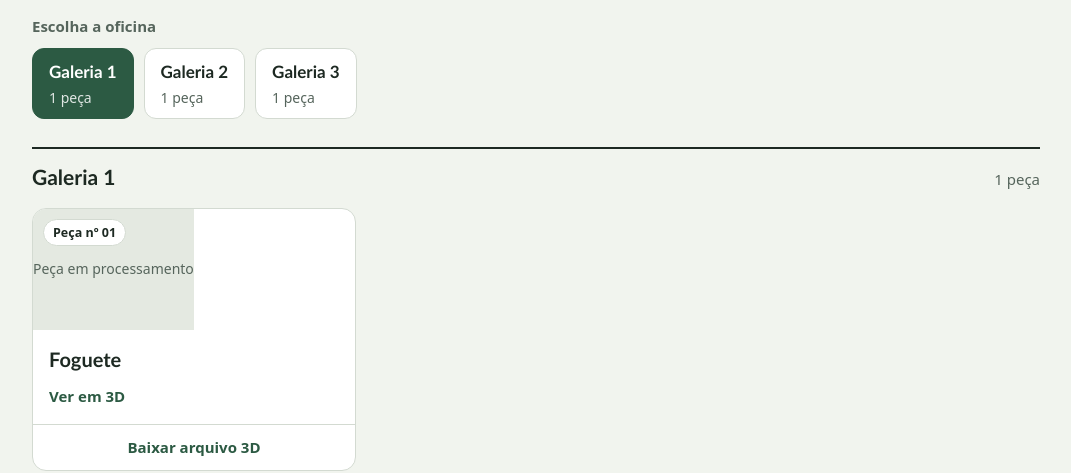
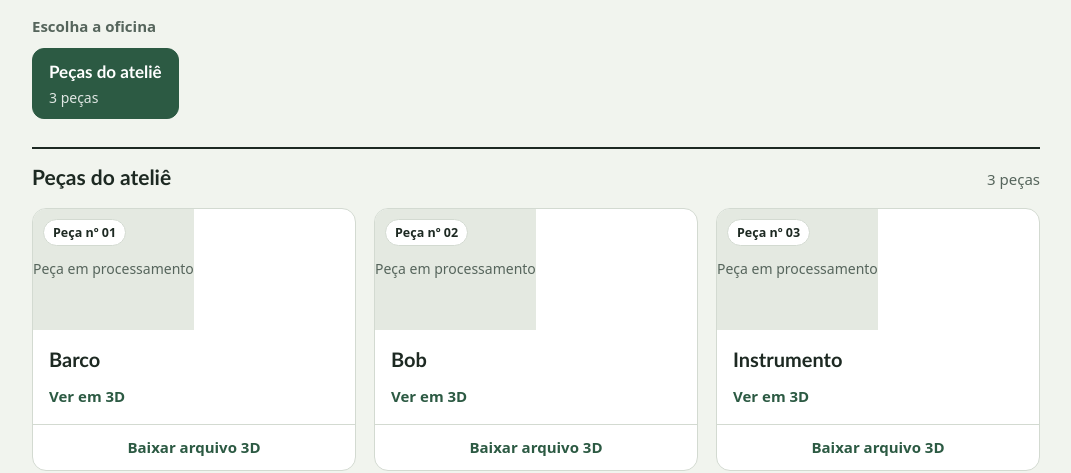
Before and after one commit to tomsoroliveira/Artemao, a plain HTML site: page index.html in a window 1280 px wide. Shown: the part 479-952 px from the top of the page, without its empty margins (104-1175 px from the left). Drawn offline with Linux system fonts and the light colour scheme; some packages are replaced by stand-ins of ours; a script that the page names is missing.

Commit message:
Add files via upload

```diff
--- a/dados.js
+++ b/dados.js
@@ -36,9 +36,7 @@ const SITE = {
 //  { id: "sesc-15-11-2026", nome: "Sesc Sorocaba", data: "15/11/2026" },
 // ---------------------------------------------------------------------
 const OFICINAS = [
-  { id: "galeria-1", nome: "Galeria 1" },
-  { id: "galeria-2", nome: "Galeria 2" },
-  { id: "galeria-3", nome: "Galeria 3" },
+  { id: "pecas-do-atelie", nome: "Peças do ateliê" },
 ];
 
 // ---------------------------------------------------------------------
@@ -54,27 +52,24 @@ const OFICINAS = [
 // ---------------------------------------------------------------------
 const PECAS = [
   {
-    id: "foguete-1",
-    modelo: "foguete",
-    oficina: "galeria-1",
-    nome: "Foguete",
-    descricao: "Foguete de brinquedo escaneado em 3D.",
-    fotos: [],      // opcional. Ex.: ["fotos/foguete-1.jpg"]
+    id: "barco",
+    oficina: "pecas-do-atelie",
+    nome: "Barco",
+    descricao: "Peça de madeira escaneada em 3D.",
+    fotos: [],      // opcional. Ex.: ["fotos/barco-1.jpg"]
   },
   {
-    id: "foguete-2",
-    modelo: "foguete",
-    oficina: "galeria-2",
-    nome: "Foguete",
-    descricao: "Foguete de brinquedo escaneado em 3D.",
+    id: "bob",
+    oficina: "pecas-do-atelie",
+    nome: "Bob",
+    descricao: "Peça de madeira escaneada em 3D.",
     fotos: [],
   },
   {
-    id: "foguete-3",
-    modelo: "foguete",
-    oficina: "galeria-3",
-    nome: "Foguete",
-    descricao: "Foguete de brinquedo escaneado em 3D.",
+    id: "instrumento",
+    oficina: "pecas-do-atelie",
+    nome: "Instrumento",
+    descricao: "Peça de madeira escaneada em 3D.",
     fotos: [],
   },
 ];
--- a/estilo.css
+++ b/estilo.css
@@ -112,8 +112,8 @@ section { padding-block: 44px; }
   color: var(--green); padding: 11px 16px; border-top: 1px solid var(--line);
 }
 .dl:hover { background: var(--tile); }
-.cover { position: relative; aspect-ratio: 4 / 3; max-width: 100%; background: var(--tile); display: grid; place-items: center; }
-.cover img { width: 100%; height: 100%; object-fit: contain; }
+.cover { position: relative; aspect-ratio: 4 / 3; max-width: 100%; background: var(--tile); display: grid; place-items: center; overflow: hidden; }
+.cover img { position: absolute; inset: 0; width: 100%; height: 100%; object-fit: contain; }
 .cover .no-cover { color: var(--muted); font-size: 14px; }
 .tag {
   position: absolute; top: 10px; left: 10px; background: var(--surface); color: var(--ink);
```
Also changed, not shown: escaneamentos/barco/3DModel.jpg (added), escaneamentos/barco/3DModel.mtl (added), escaneamentos/bob/3DModel.jpg (added), escaneamentos/bob/3DModel.mtl (added), escaneamentos/instrumento/3DModel.jpg (added), escaneamentos/instrumento/3DModel.mtl (added), 3 other files.
